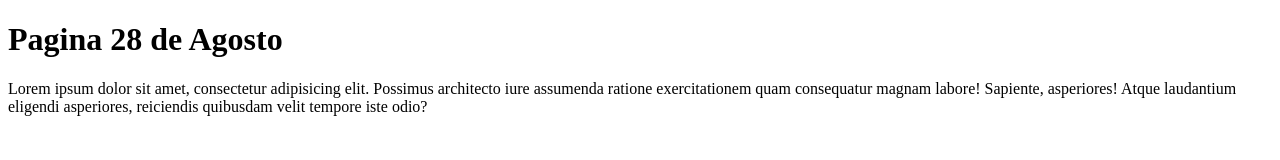
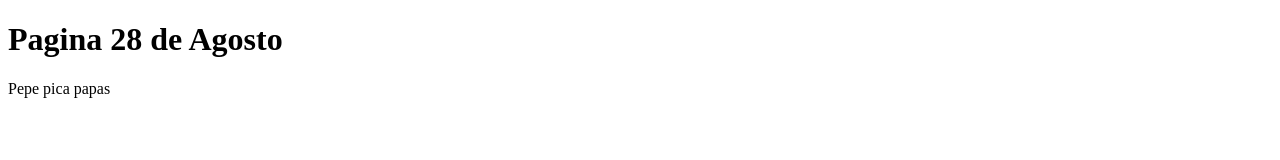
Before and after one commit to AntonioOrtega12/Practica5228, a plain HTML site: page index.html in a window 1280 px wide. Drawn offline with Linux system fonts and the light colour scheme.

Commit message:
Cambio pepe

```diff
--- a/index.html
+++ b/index.html
@@ -7,7 +7,7 @@
 </head>
 <body>
     <h1>Pagina 28 de Agosto</h1>
-    <p>Lorem ipsum dolor sit amet, consectetur adipisicing elit. Possimus architecto iure assumenda ratione exercitationem quam consequatur magnam labore! Sapiente, asperiores! Atque laudantium eligendi asperiores, reiciendis quibusdam velit tempore iste odio?</p>
+    <p>Pepe pica papas</p>
 
 </body>
 </html>
```
